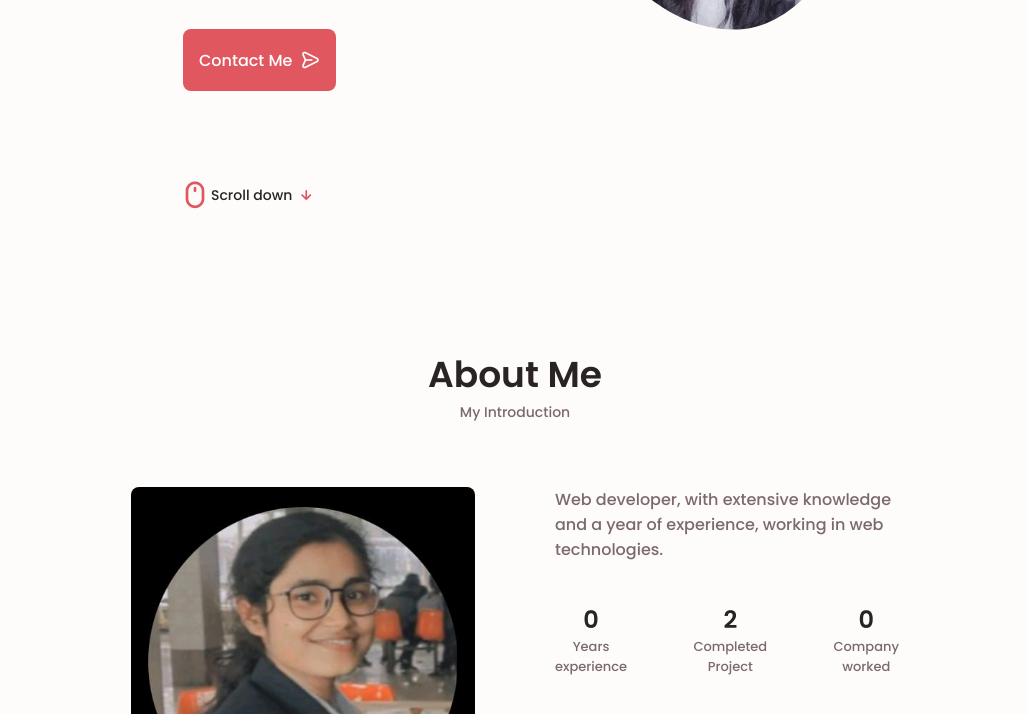
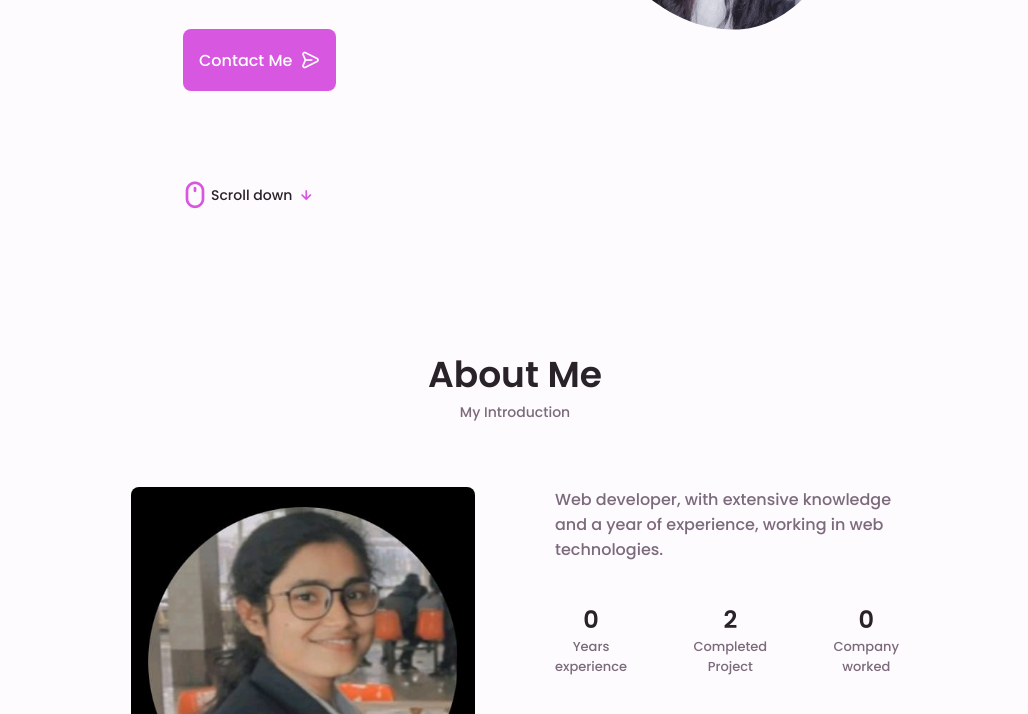
Before and after one commit to dikshatripathi/My-Portfolio, a plain HTML site: page index.html in a window 1280 px wide. Shown: the part 520-1234 px from the top of the page, without its empty margins (125-1153 px from the left). Drawn offline with nearby package versions, Linux system fonts and the light colour scheme.

Commit message:
color change

```diff
--- a/asests/css/style.css
+++ b/asests/css/style.css
@@ -9,7 +9,7 @@
 
 
 /*===========COLOURS=356,656====================*/
---hue-color:356;
+--hue-color:656;
 
 /*==========HSL color mode=====================*/
 --first-color:hsl(var(--hue-color), 69%, 61%);
```
